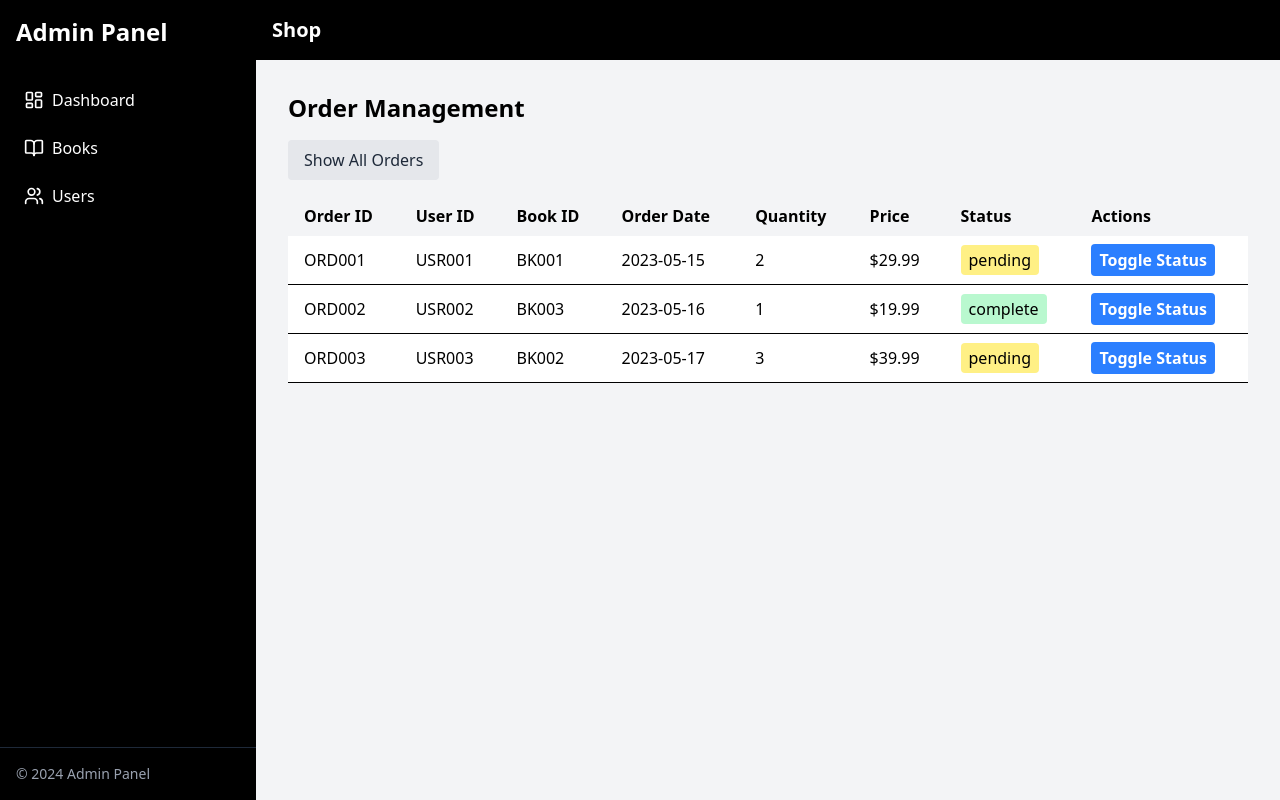
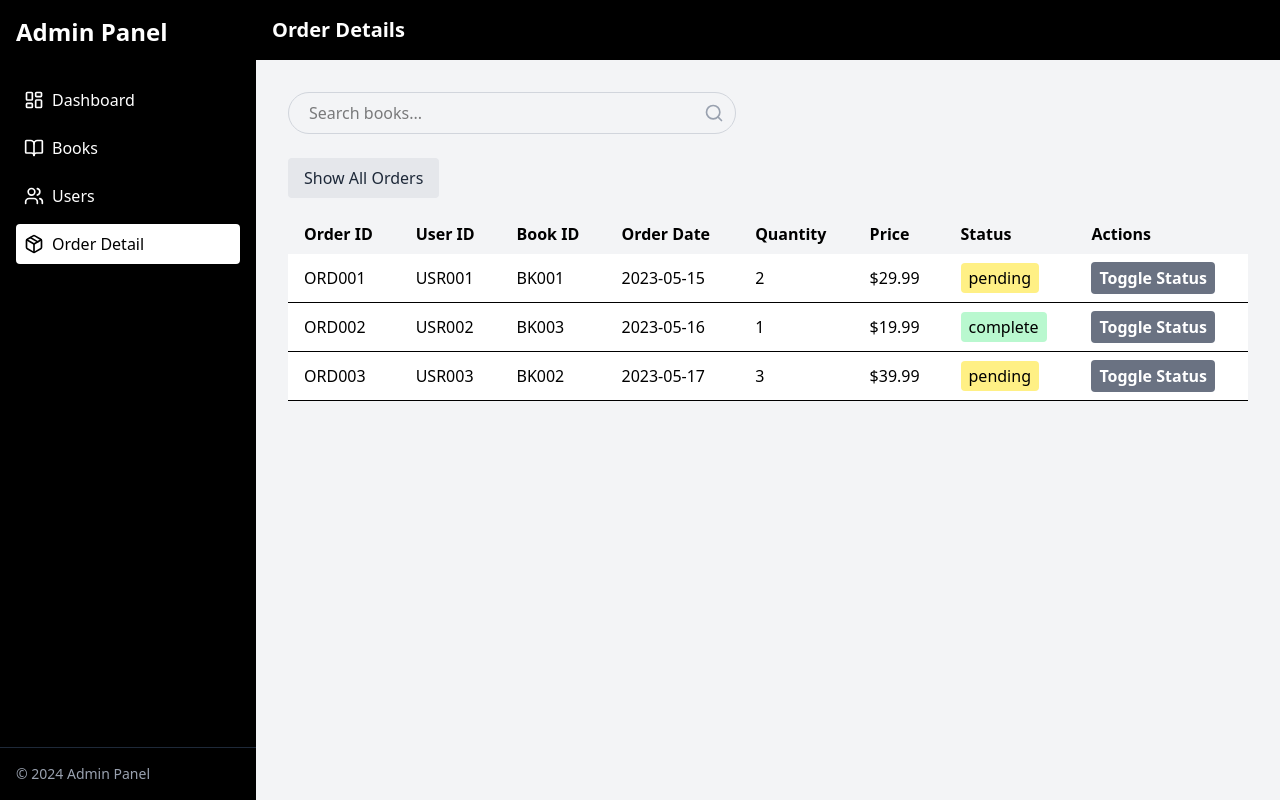
Before and after one commit to chathurasandaruwan/Book-Store-Admin-Panel-React, a React (Vite) app: page /orders in a window 1280 px wide. Built offline with nearby package versions, Linux system fonts and the light colour scheme.

Commit message:
set navi order page and update some css

```diff
--- a/src/component/MenuBar.tsx
+++ b/src/component/MenuBar.tsx
@@ -1,5 +1,5 @@
 import {useState} from "react";
-import { LayoutDashboard, BookOpen, Users, Menu, X } from 'lucide-react';
+import {LayoutDashboard, BookOpen, Users, Menu, X, Package} from 'lucide-react';
 import {NavLink} from "react-router";
 
 
@@ -14,6 +14,7 @@ export function MenuBar() {
         { path: '/', icon: LayoutDashboard, label: 'Dashboard' },
         { path: '/books', icon: BookOpen, label: 'Books' },
         { path: '/users', icon: Users, label: 'Users' },
+        { path: '/orders', icon: Package, label: 'Order Detail' },
     ];
 
     return (
--- a/src/component/RootLayout.tsx
+++ b/src/component/RootLayout.tsx
@@ -9,6 +9,7 @@ export function RootLayout() {
         "/": "Dashboard",
         "/books": "Books Management",
         "/users": "Users Management",
+        "/orders": "Order Details",
     }
 
     const title = routeTitles[location?.pathname] || "Shop"
--- a/src/pages/Orders.tsx
+++ b/src/pages/Orders.tsx
@@ -1,5 +1,6 @@
 import {useMemo, useState} from "react";
 import {Order} from "../interface/Order.ts";
+import {SearchBar} from "../component/SearchBar.tsx";
 
 const initialOrders: Order[] = [
     {
@@ -33,6 +34,7 @@ const initialOrders: Order[] = [
 export function Orders() {
     const [orders, setOrders] = useState<Order[]>(initialOrders)
     const [showPendingOnly, setShowPendingOnly] = useState(false)
+    const [searchText,setSearchText] = useState('');
 
     const filteredOrders = useMemo(() => {
         return showPendingOnly ? orders.filter((order) => order.status === "pending") : orders
@@ -45,11 +47,11 @@ export function Orders() {
     }
     return (
         <div className="container mx-auto p-4">
-            <h1 className="text-2xl font-bold mb-4">Order Management</h1>
+            <SearchBar setText={setSearchText}/>
             <div className="mb-4">
                 <button
                     onClick={() => setShowPendingOnly(!showPendingOnly)}
-                    className={`px-4 py-2 rounded ${showPendingOnly ? "bg-blue-500 text-white" : "bg-gray-200 text-gray-800"}`}
+                    className={`px-4 py-2 rounded hover:cursor-pointer ${showPendingOnly ? "bg-black border-2 text-white hover:bg-gray-300 hover:text-black" : "bg-gray-200 text-gray-800 hover:bg-gray-300"}`}
                 >
                     {showPendingOnly ? "Showing Pending Orders" : "Show All Orders"}
                 </button>
@@ -89,7 +91,7 @@ export function Orders() {
                                     onClick={() =>
                                         updateOrderStatus(order.orderId, order.status === "pending" ? "complete" : "pending")
                                     }
-                                    className="bg-blue-500 hover:bg-blue-700 text-white font-bold py-1 px-2 rounded"
+                                    className="bg-gray-500 hover:bg-gray-800 text-white font-bold py-1 px-2 rounded hover:cursor-pointer"
                                 >
                                     Toggle Status
                                 </button>
```
